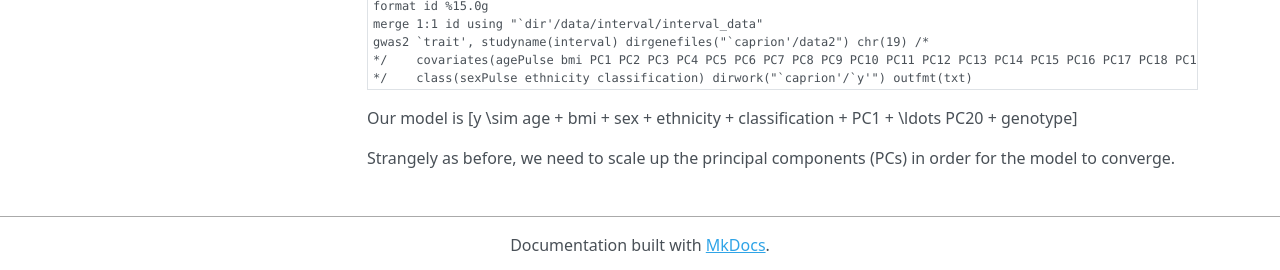
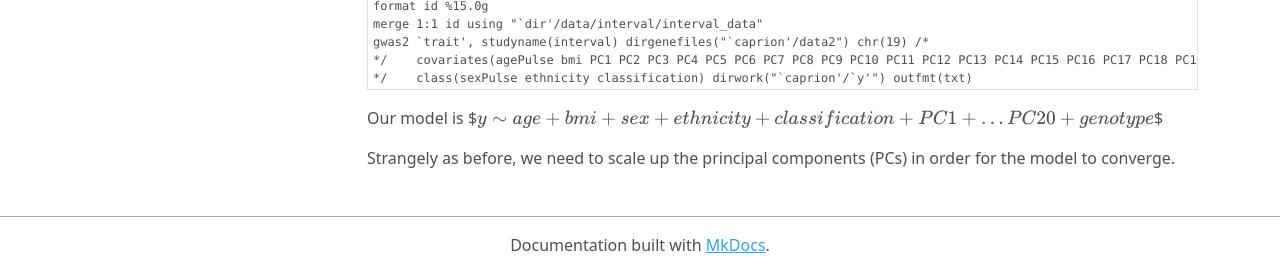
Before and after one commit to jinghuazhao/gwas2, an MkDocs documentation site: the page built from docs/Caprion.md, in a window 1280 px wide and 1387 px high. Shown: the part 1114-1384 px from the top of the window. Built offline with MkDocs 1.6.1, drawn with Linux system fonts in a browser that asks for light colours; nearby versions of some CDN libraries; a script that is not in the unit is left out.

Commit message:
gwas2 utitlities

````diff
--- a/docs/Caprion.md
+++ b/docs/Caprion.md
@@ -61,6 +61,6 @@ gwas2 `trait', studyname(interval) dirgenefiles("`caprion'/data2") chr(19) /*
 */    class(sexPulse ethnicity classification) dirwork("`caprion'/`y'") outfmt(txt)
 ```
 
-Our model is \[y \sim age + bmi + sex + ethnicity + classification + PC1 + \ldots PC20 + genotype\]
+Our model is $$y \sim age + bmi + sex + ethnicity + classification + PC1 + \ldots PC20 + genotype$$
 
 Strangely as before, we need to scale up the principal components (PCs) in order for the model to converge.
````
